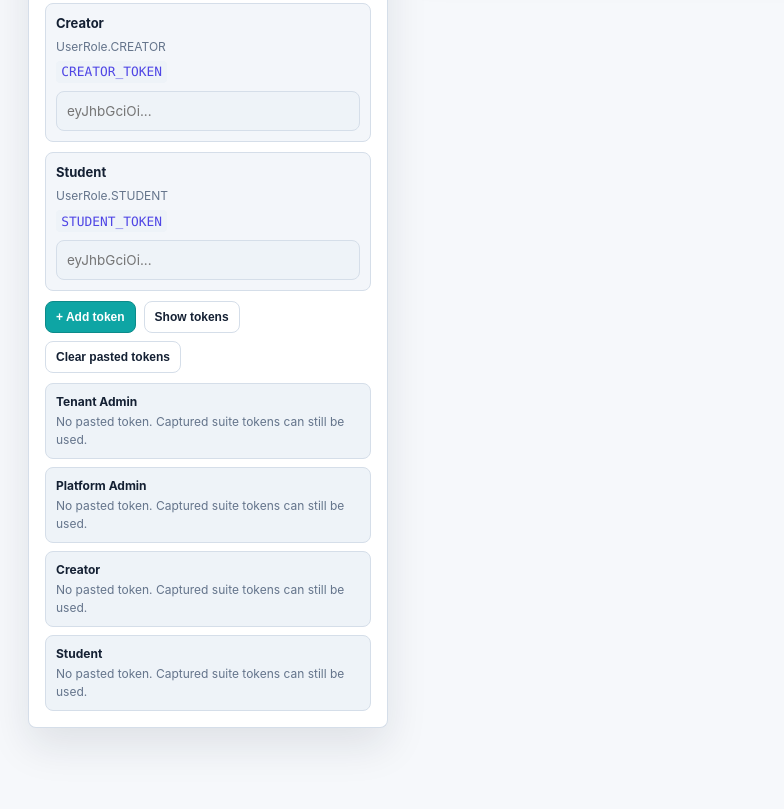
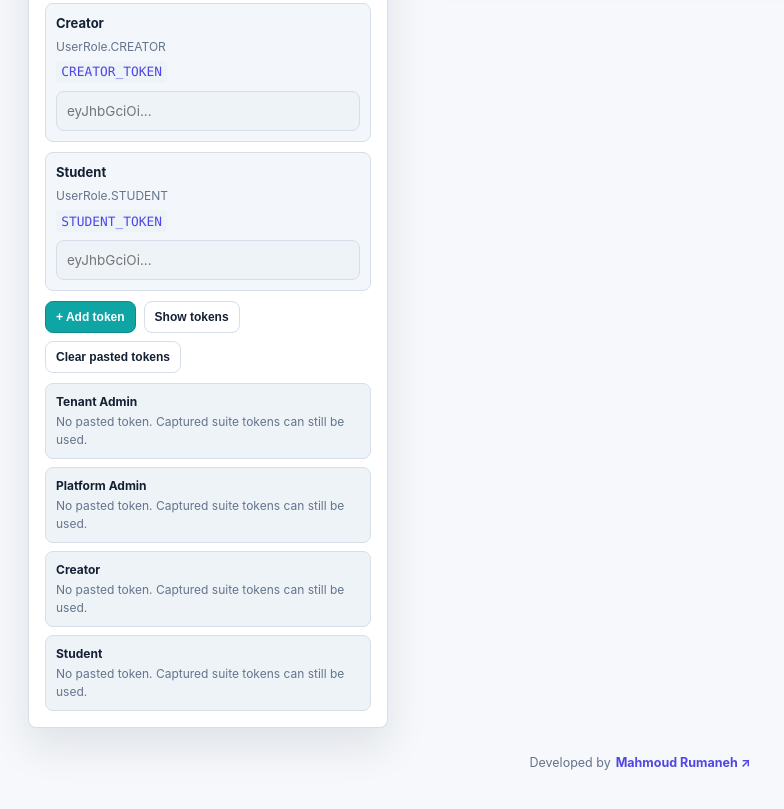
Before and after one commit to MahmoudRumaneh/devman, a website: page public/index.html in a window 1280 px wide. Shown: the part 890-1699 px from the top of the page, without its empty margins (0-784 px from the left). Drawn offline with Linux system fonts and the light colour scheme.

Commit message:
Add footer with developer credit and update guide steps in API Test Studio

```diff
--- a/public/index.html
+++ b/public/index.html
@@ -131,6 +131,11 @@ GET /admin/courses/queue?tab=PENDING"></textarea>
       </div>
     </section>
 
+    <footer class="site-footer">
+      <span>Developed by</span>
+      <a href="https://www.linkedin.com/in/mahmoud-rumaneh" target="_blank" rel="noopener noreferrer">Mahmoud Rumaneh <span aria-hidden="true">↗</span></a>
+    </footer>
+
     <div id="runBar" class="run-bar">
       <div class="run-bar-inner">
         <label class="field inline">
@@ -176,7 +181,7 @@ GET /admin/courses/queue?tab=PENDING"></textarea>
         </div>
         <button id="guideClose" class="guide-close" type="button" aria-label="Close guide">×</button>
       </div>
-      <p id="guideIntro" class="guide-intro">Just follow these three steps.</p>
+      <p id="guideIntro" class="guide-intro">Just follow these four steps.</p>
       <ol class="guide-steps">
         <li>
           <span class="guide-step-number">1</span>
@@ -184,10 +189,14 @@ GET /admin/courses/queue?tab=PENDING"></textarea>
         </li>
         <li>
           <span class="guide-step-number">2</span>
-          <div><strong>Add requests</strong><span>Paste routes or import a suite.</span></div>
+          <div><strong>Get the JSON file</strong><span>In Workspace, press “Download template,” then edit and save the downloaded file.</span></div>
         </li>
         <li>
           <span class="guide-step-number">3</span>
+          <div><strong>Import the JSON file</strong><span>Press “Import JSON / suite” and select your file, or drag it into the drop area.</span></div>
+        </li>
+        <li>
+          <span class="guide-step-number">4</span>
           <div><strong>Run</strong><span>Press “Run all” and review the results.</span></div>
         </li>
       </ol>
--- a/public/style.css
+++ b/public/style.css
@@ -2418,6 +2418,8 @@ body.modal-open {
 
 .guide-modal {
   width: min(480px, 100%);
+  max-height: calc(100vh - 32px);
+  overflow-y: auto;
 }
 
 .guide-head {
@@ -2513,6 +2515,28 @@ body.modal-open {
   min-width: 96px;
 }
 
+.site-footer {
+  grid-column: 1 / -1;
+  display: flex;
+  align-items: center;
+  justify-content: center;
+  gap: 5px;
+  padding: 8px 16px 2px;
+  color: var(--text-muted);
+  font-size: 12.5px;
+}
+
+.site-footer a {
+  color: var(--accent);
+  font-weight: 700;
+  text-decoration: none;
+}
+
+.site-footer a:hover {
+  text-decoration: underline;
+  text-underline-offset: 3px;
+}
+
 @media (max-width: 520px) {
   .topbar-actions {
     gap: 6px;
```
